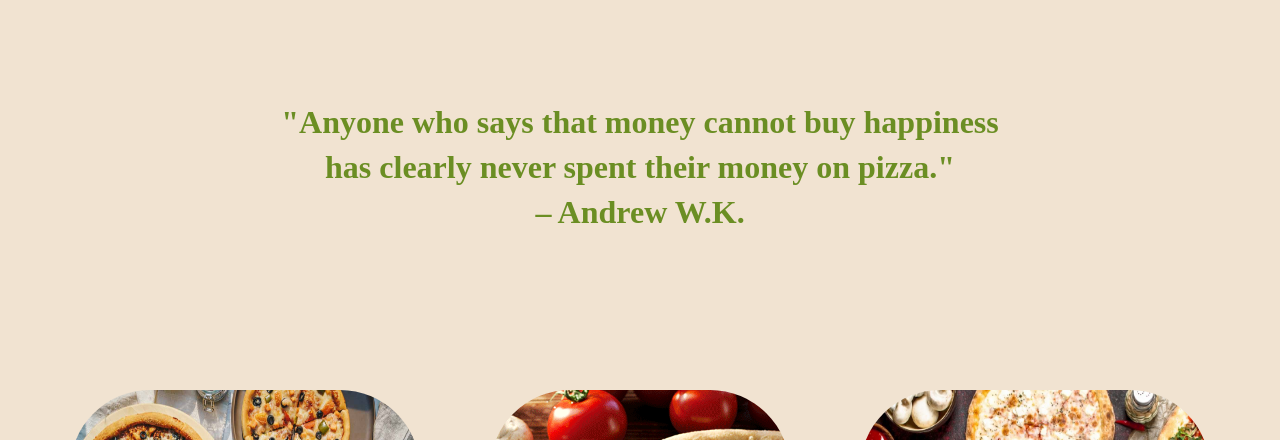
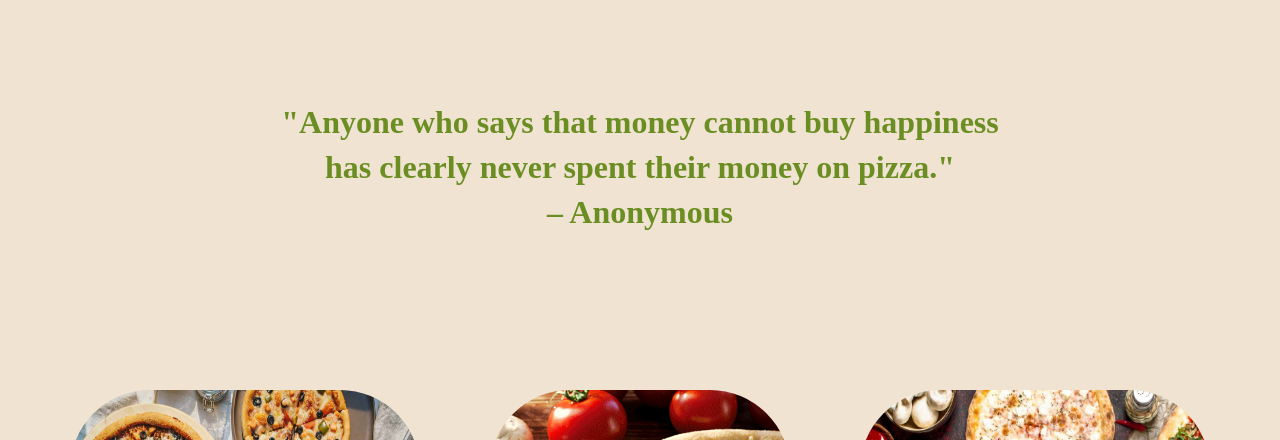
Before and after one commit to JoyleneKirui/Pizza-Inn, a plain HTML site: page index.html in a window 1280 px wide. Shown: the part 250-690 px from the top of the page. Drawn offline with nearby package versions, Linux system fonts and the light colour scheme.

Commit message:
update html file

```diff
--- a/index.html
+++ b/index.html
@@ -20,7 +20,7 @@
 
       <main>
         <p>
-        <h1 class="quote">"Anyone who says that money cannot buy happiness <br>has clearly never spent their money on pizza."<br> – Andrew W.K.</h1></p>
+        <h1 class="quote">"Anyone who says that money cannot buy happiness <br>has clearly never spent their money on pizza."<br> – Anonymous</h1></p>
       <form>
         <div class="form-group">
           <img src="./assets/pizzaSize.jpg" alt=""width="350px" height="300px"><br>
```
